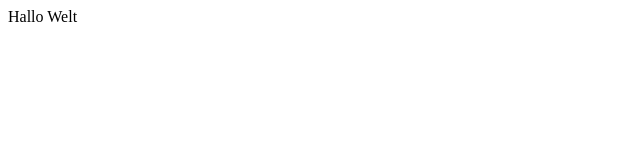
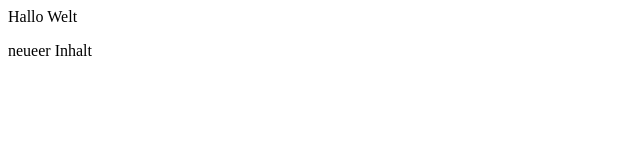
Before and after one commit to matzi19/example, a plain HTML site: page index.html in a window 1280 px wide. Shown: the full height of the page, 0-640 px from the left. Drawn offline with Linux system fonts and the light colour scheme.

Commit message:
index updated

```diff
--- a/index.html
+++ b/index.html
@@ -1 +1,4 @@
+
 <p>Hallo Welt</p>
+
+<p>neueer Inhalt</p>
```
